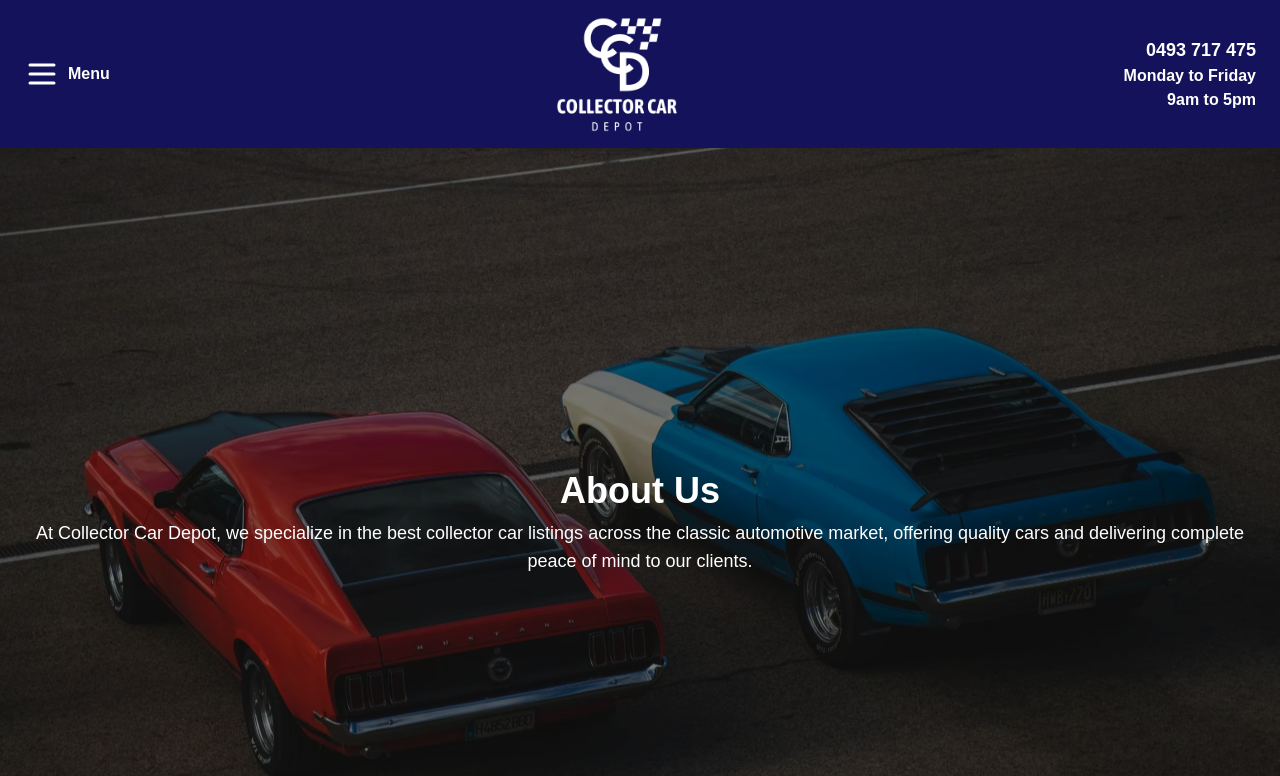
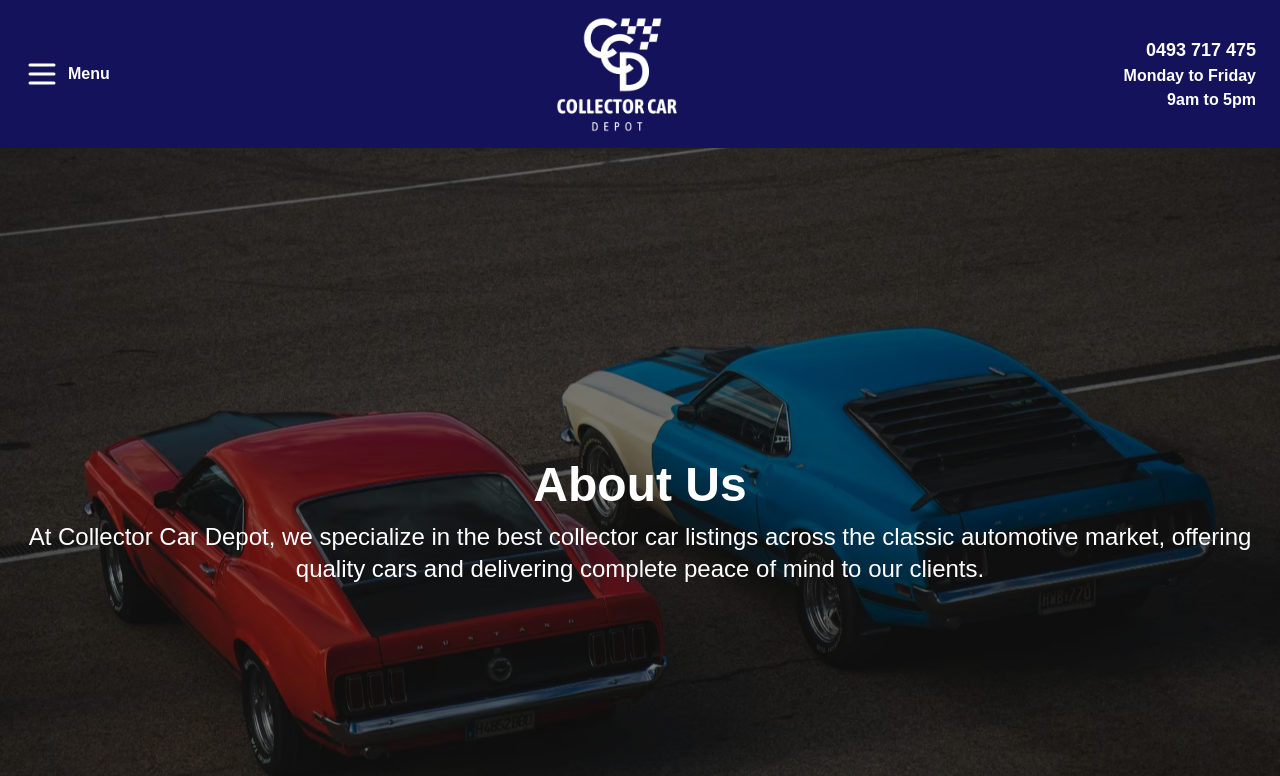
Before and after one commit to macworldgithub/collector-car, a Next.js app: page /About in a window 1280 px wide. Shown: the top 776 px of the page. Built offline with nearby package versions, Linux system fonts and the light colour scheme.

Commit message:
UI updated

```diff
--- a/src/components/Banner.tsx
+++ b/src/components/Banner.tsx
@@ -291,11 +291,16 @@ export default function Banner({
       )}
 
       {/* Overlay Text */}
-      <div className="relative text-center text-white px-4 z-10">
+      {/* <div className="relative text-center text-white px-4 z-10">
         <h1 className="text-2xl md:text-4xl font-bold">{title}</h1>
         {subtitle && <p className="text-sm md:text-lg mt-2">{subtitle}</p>}
+      </div> */}
+      <div className="relative text-center text-white px-4 z-10">
+        <h1 className="text-2xl md:text-5xl font-bold">{title}</h1>
+        {subtitle && (
+          <p className="text-lg md:text-2xl mt-3">{subtitle}</p>
+        )}
       </div>
-
       {/* Navigation Arrows (only if multiple images) */}
       {imageList.length > 1 && (
         <>
```
